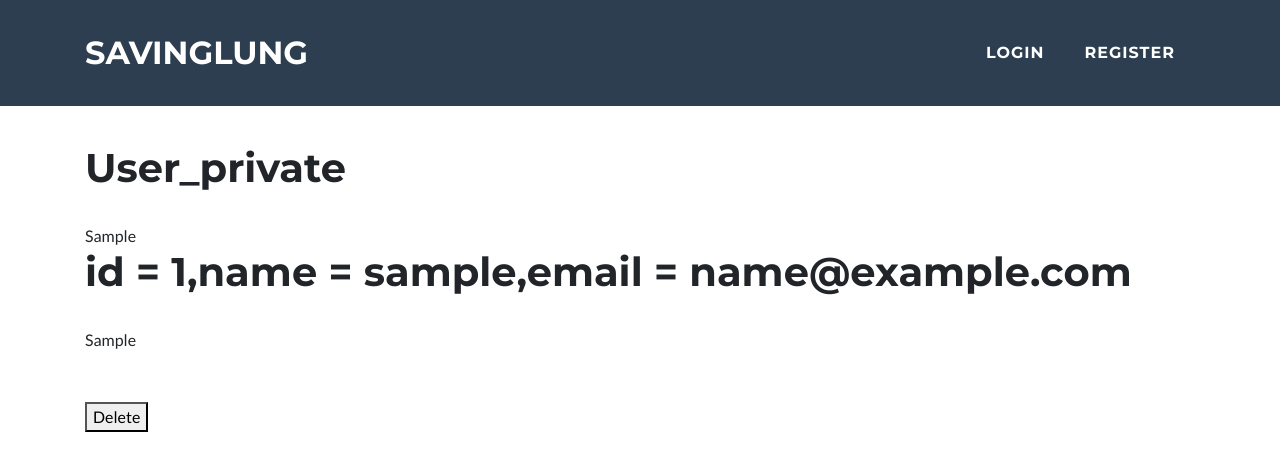
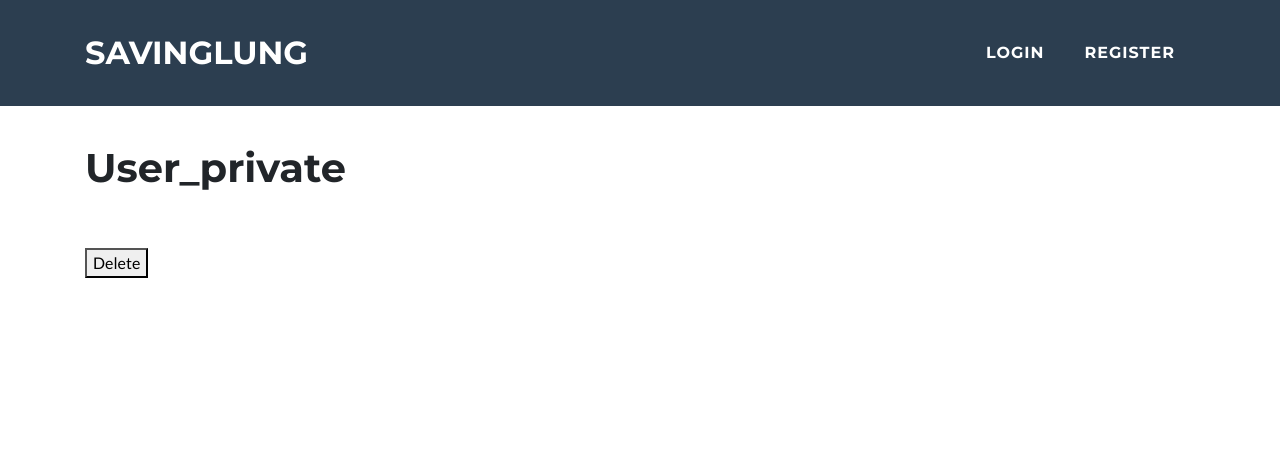
Before and after one commit to thomashuang2017/Flask_PM25, a Flask app: template templates/user_private.html in a window 1280 px wide. Shown: the top 471 px of the page. Run offline with Flask 2, Linux system fonts and the light colour scheme; the template is opened without the code that fills it: most values are stand-ins (such as "Sample title", 1, 10 or a date in 2020); some libraries are stand-ins or nearby versions.

Commit message:
userprivate刪除完成

```diff
--- a/Myflaskapp.py
+++ b/Myflaskapp.py
@@ -249,14 +249,11 @@ def user_private():
     _,select_county = DoSQL().S_db("select distinct county from exinfo as e1 where exists(select * from user_favorite_exinfo as u1 where u1.ex_id=e1.ex_id and u1.id=%s)",userdata[0]["id"],2,connect_db)
     #刪除方法
     if request.method == 'POST':
-        #把要刪除的都放在同個list
-        delete_exinfo = []
-        for i in range(len(select_county)):
-            delete_exinfo=delete_exinfo+request.form.getlist('link'+str(i))
-        #逐筆刪除(應該要優化成一次刪除)
-        for i in range(len(delete_exinfo)):
-            DoSQL().IUD_db("DELETE FROM user_favorite_exinfo WHERE id=%s and ex_id=%s",(userdata[0]['id'],delete_exinfo[i]),1,connect_db)
-        #要再重新Select正確的資料
+
+        delete_exinfo = request.form.getlist('exinfo_id_list')
+        DoSQL().IUD_db("DELETE FROM user_favorite_exinfo WHERE id=%s and ex_id IN %s",(userdata[0]['id'],delete_exinfo),1,connect_db)
+
+
         _,favorite_exinfo = DoSQL().S_db("select * from exinfo as e1 where exists(select * from user_favorite_exinfo as u1 where u1.ex_id=e1.ex_id and u1.id=%s)",userdata[0]["id"],2,connect_db)
         _,select_county = DoSQL().S_db("select distinct county from exinfo as e1 where exists(select * from user_favorite_exinfo as u1 where u1.ex_id=e1.ex_id and u1.id=%s)",userdata[0]["id"],2,connect_db)
 
@@ -268,4 +265,4 @@ def user_private():
 
 if __name__ == '__main__':
 
-    app.run(host='127.0.0.1',port=81,debug=False)
+    app.run(host='127.0.0.1',port=81,debug=True)
--- a/templates/exInfo.html
+++ b/templates/exInfo.html
@@ -180,7 +180,7 @@
 	 document.write('<input type="checkbox" name="exinfo_id_list" value='+data[i].ex_id+'>')
 	 document.write('</td>')
 	 document.write('<td>')
-	 document.write(data[i].ex_id)
+	 document.write(data[i].title)
 	 document.write('</td>')
 	 document.write('<td>')
    document.write(data[i].location)
--- a/templates/user_private.html
+++ b/templates/user_private.html
@@ -4,13 +4,8 @@
 	<br></br>
 	<br></br>
 	<h1>User_private</h1>
-	<br>{{favorite_county}}</br>
-	<h1>id = {{userdata[0].id}},name = {{userdata[0].username}},email = {{userdata[0].email}}</h1>
-	<br>{{favorite_exinfo}}</br>
-			<!-- 個人頁面 -->
-
-
-
+	<!-- 個人頁面 -->
+	<form method="post">
 	<script>
 
 		// 個人資料變數
@@ -119,9 +114,6 @@
 '</div>' +
 '</div>')
 
-		document.write(user_imformation[0].id)
-
-
 		// 書籤展覽切割
     var data = JSON.parse('{{ favorite_exinfo | tojson|safe}}');
 
@@ -132,7 +124,7 @@
 		{
 		 document.write('<tr>')
 		 document.write('<td>')
-		 document.write('<button type="button" class="btn btn-outline-primary">Primary</button>')
+		 document.write('<input type="checkbox" name="exinfo_id_list" value='+data[i].ex_id+'>')
 		 document.write('</td>')
 		 document.write('<td>')
 		 document.write(data[i].title)
@@ -152,7 +144,6 @@
 		 document.write('</table>')
 
 	</script>
-	<form method="POST">
 	<style type="text/css">
 
         body {
@@ -230,123 +221,9 @@
 				}
 
     </style>
-    <script type="text/javascript" src="https://ajax.googleapis.com/ajax/libs/jquery/1.7.1/jquery.js"></script>
-
-    <script type="text/javascript">
-
-        window.onload = function () {
-            /*我的最愛資料解析*/
-            var data = JSON.parse('{{ favorite_exinfo | tojson|safe}}');
-            /*county解析*/
-            var favorite_county = JSON.parse('{{ favorite_county | tojson|safe}}');
-            /*縣市array動態產生*/
-        	var county = []
-        	for (var i in favorite_county)
-            	{
-                    county.push(favorite_county[i].county)
-            	};
-            /*exinfo Object動態產生*/
-            var exinfo = {}
-            for (var i = 0; i < county.length; i++)
-            	{
-                	exinfo[county[i]] = data ;
-            	};
-
-            /*var exinfo =
-            {
-                "高雄市": data,
-                "花蓮縣": data
-            };*/
-
-            var recommand_exinfo = [county, exinfo];
-            genCheck(recommand_exinfo);
-        }
-
-        function genCheck(recommand_exinfo) {
-            var content = "content";
-            var checkText = "checkbox";
-            var link = "link";
-            var size;
-
-            $("#exinfo").html("");
-
-            var county = recommand_exinfo[0];
-            size = county.length;
-            for (var i = 0; i < county.length; i++) {
-                genShowContent("exinfo", checkText + i, i, county[i] , content + i);
-            }
-            var exinfo = recommand_exinfo[1];
-
-            for (var i = 0; i < county.length; i++) {
-                var array = exinfo[""+county[i]+""];
-                for (var j = 0; j < array.length; j++) {
-                    genCheckBox(content + i, link + i, array[j].ex_id, "ex_id:"+array[j].ex_id+"title:"+array[j].title+"location:"+array[j].location , i, false);
-                }
-
-                var flag = isAllCheck(link + i);
-                var box = document.getElementById(checkText + i);
-                if (flag) {
-                    box.checked = true;
-                } else {
-                    box.checked = false;
-                }
-                $("input[name=" + link + i + "]").each(function () {
-                    $(this).unbind();
-                    $(this).change(function () {
-                        var flag = isAllCheck($(this).attr("name"));
-                        var box = document.getElementById(checkText + $(this).attr("parentIndex"));
-                        if (flag) {
-                            box.checked = true;
-                        } else {
-                            box.checked = false;
-                        }
-                    });
-                });
-            }
-            for (var i = 0; i < size; i++) {
-                $("#" + checkText + i).unbind();
-                $("#" + checkText + i).change(function () {
-                    var temp = link + $(this).attr("index");
-                    var p = document.getElementById(checkText + $(this).attr("index"));
-                    var box = document.getElementsByName(temp);
-                    for (var j = 0; j < box.length; j++) {
-                        if (p.checked) {
-                            box[j].checked = true;
-                        } else {
-                            box[j].checked = false;
-                        }
-                    }
-                });
-            }
-        }
-
-        function genCheckBox(id, name, value, showText, parentIndex, isCheck) {
-            if (!isCheck) {
-                var checkbox = "<div class='la'><input type='checkbox' parentIndex=" + parentIndex + " name=".concat(name).concat(" value=").concat(value).concat(" alt=").concat(showText).concat(" /><span>").concat(showText).concat("</span></div>");
-                $("#" + id).append(checkbox);
-            } else {
-                var checkbox = "<div class='la'><input type='checkbox' parentIndex=" + parentIndex + " name=".concat(name).concat(" checked='checked' value=").concat(value).concat(" alt=").concat(showText).concat(" /><span>").concat(showText).concat("</span></div>");
-                $("#" + id).append(checkbox);
-            }
-        }
-
-        function genShowContent(id, checkboxId, index, showText, idName) {
-            var showContent = "<div class='msg'><span class='bigfont'>".concat(showText).concat("： </span><input type='checkbox' index=").concat(index).concat(" id='").concat(checkboxId).concat("'/><span>全選</span><div class='content' id='").concat(idName).concat("' ></div></div>");
-            $("#" + id).append(showContent);
-        }
-
-
-        function isAllCheck(name) {
-            var box = document.getElementsByName(name);
-            for (var j = 0; j < box.length; j++) {
-                if (!box[j].checked) {
-                    return false;
-                }
-            }
-            return true;
-        }
-    </script>
-    <div class="exinfo" id="exinfo"></div>
+	<br></br>
     <button type="submit">Delete</button>
     </form>
+	<br></br>
+
 {% endblock %}
```
